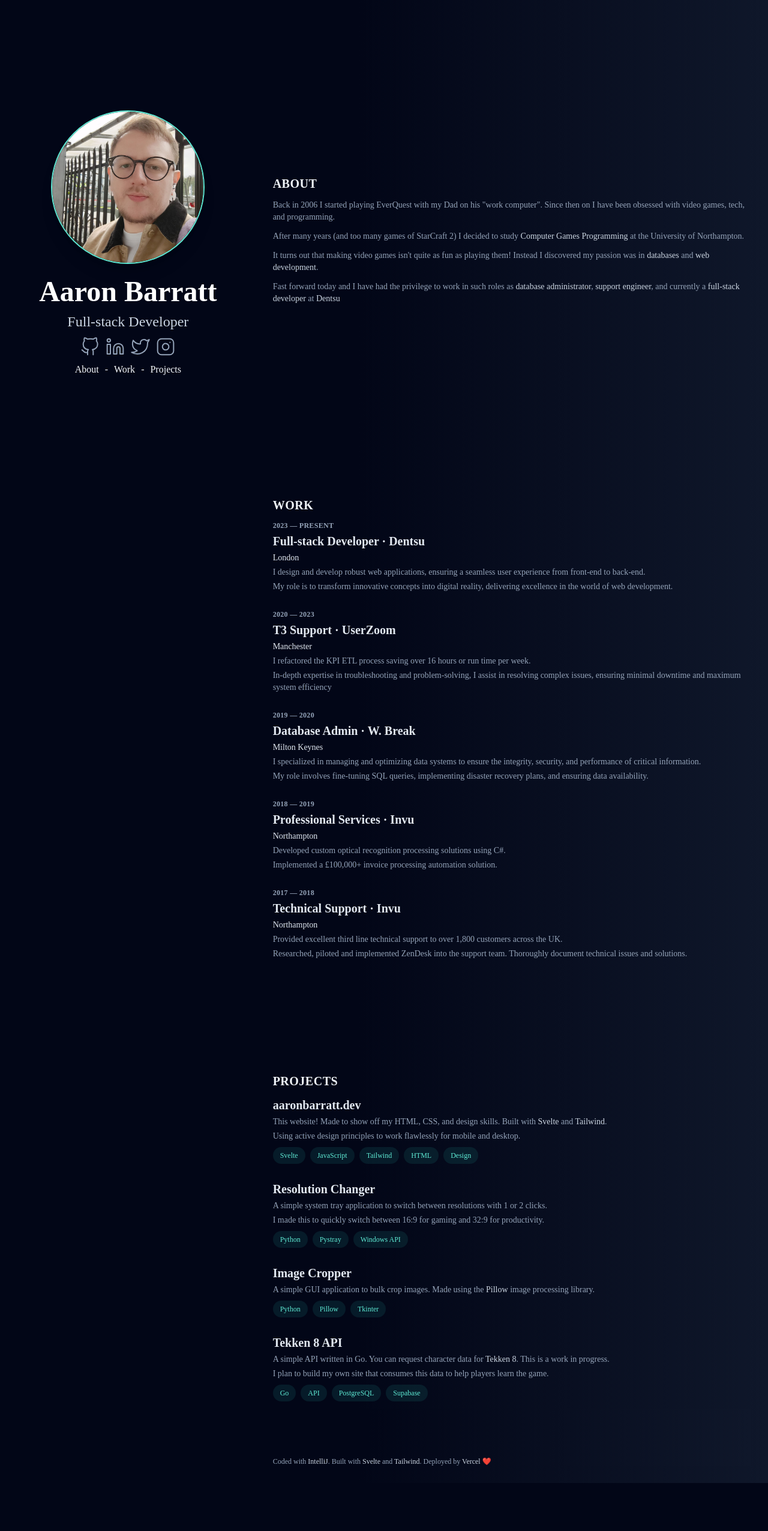
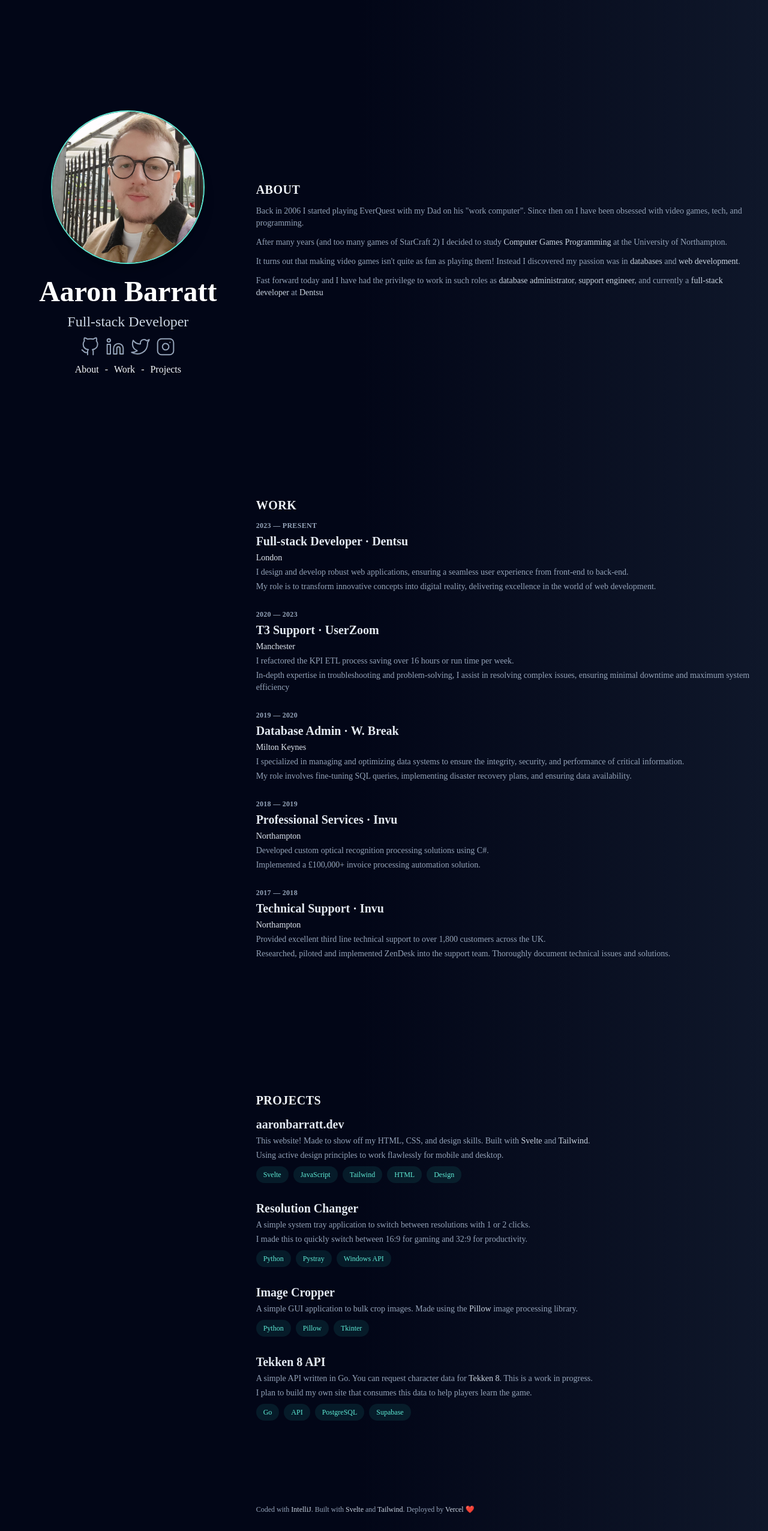
Before and after one commit to BanAaron/tailwind, a Svelte app: page / in a window 1280 px wide. Shown: the whole page at 60% size. Before the commit the page ends 2472 px from the top, so only its background shows below. Built offline with nearby package versions, Linux system fonts and the light colour scheme; a web font is replaced by a local one.

Commit message:
fixed padding for 19:9

```diff
--- a/src/App.svelte
+++ b/src/App.svelte
@@ -37,7 +37,7 @@
   <div class="col-start-1 col-end-1 h-auto min-h-screen w-auto content-center justify-center min-w-screen md:fixed md:w-1/2 xl:fixed xl:w-1/3"
        id="splash">
     <div
-      class="flex h-screen flex-col items-center justify-center bg-gradient-to-b from-slate-800 to-slate-900 space-y-2.5 md:to-45% md:to-slate-950 md:bg-gradient-to-r md:from-slate-950">
+      class="flex h-screen flex-col items-center justify-center bg-gradient-to-b from-slate-800 to-slate-900 space-y-2.5 md:to-45% md:to-slate-950 md:from-slate-950 md:bg-gradient-to-r">
       <img alt="selfie of Aaron Barratt"
            width="256"
            height="256"
@@ -101,7 +101,7 @@
           </svg>
         </a>
       </div>
-      <ul class="hidden  md:flex flex-row justify-evenly gap-2.5">
+      <ul class="hidden flex-row justify-evenly gap-2.5 md:flex">
         <li><a class="hover:text-teal-300" href="#about">About</a></li>
         <li>-</li>
         <li><a class="hover:text-teal-300" href="#work">Work</a></li>
@@ -112,7 +112,7 @@
   </div>
   <!-- about me section -->
   <div
-    class="col-start-1 col-end-2 flex h-screen flex-col justify-center bg-gradient-to-b from-slate-900 p-7 text-sm text-slate-400 space-y-3 to-slate-950 md:from-20% md:from-slate-950 md:col-start-2 md:col-end-3 md:bg-gradient-to-r md:to-slate-900 lg:col-start-2 lg:col-end-4">
+    class="col-start-1 col-end-2 flex h-screen flex-col justify-center bg-gradient-to-b from-slate-900 p-7 text-sm text-slate-400 space-y-3 to-slate-950 md:from-20% md:from-slate-950 md:col-start-2 md:col-end-3 md:bg-gradient-to-r md:to-slate-900 md:pl-0 lg:col-start-2 lg:col-end-4">
     <h1 class="text-xl font-extrabold uppercase tracking-wide text-slate-100" id="about"><a class="hover:text-teal-300" href="#about">About</a></h1>
     <p>
       Back in 2006 I started playing EverQuest with my Dad on his "work computer". Since then on I have been obsessed with video games, tech, and programming.
@@ -137,7 +137,7 @@
   </div>
   <!-- jobs section -->
   <div
-    class="col-start-1 col-end-2 flex h-auto min-h-screen flex-col justify-center from-slate-900 p-7 text-base text-slate-400 bg-slate-950 space-y-3 md:from-20% md:from-slate-950 md:col-start-2 md:col-end-3 md:bg-gradient-to-r md:to-slate-900 lg:col-start-2 lg:col-end-4">
+    class="col-start-1 col-end-2 flex h-auto min-h-screen flex-col justify-center from-slate-900 p-7 text-base text-slate-400 bg-slate-950 space-y-3 md:from-20% md:from-slate-950 md:col-start-2 md:col-end-3 md:bg-gradient-to-r md:to-slate-900 md:pl-0 lg:col-start-2 lg:col-end-4">
     <h1 class="text-xl font-extrabold uppercase tracking-wide text-slate-100" id="work"><a class="hover:text-teal-300" href="#work">Work</a></h1>
     <div class="grid grid-cols-1 gap-7" id="jobs">
       <!-- Dentsu -->
@@ -205,7 +205,7 @@
   </div>
   <!-- projects -->
   <div
-    class="col-start-1 col-end-2 flex h-auto min-h-screen flex-col justify-center from-slate-900 p-7 pt-40 text-base text-slate-400 bg-slate-950 space-y-3 md:from-20% md:from-slate-950 md:col-start-2 md:col-end-3 md:bg-gradient-to-r md:to-slate-900 lg:col-start-2 lg:col-end-4">
+    class="col-start-1 col-end-2 flex h-auto min-h-screen flex-col justify-center from-slate-900 p-7 pt-40 text-base text-slate-400 bg-slate-950 space-y-3 md:from-20% md:from-slate-950 md:col-start-2 md:col-end-3 md:bg-gradient-to-r md:to-slate-900 md:pl-0 lg:col-start-2 lg:col-end-4">
     <h1 class="text-xl font-extrabold uppercase tracking-wide text-slate-100" id="projects"><a class="hover:text-teal-300" href="#projects">Projects</a></h1>
     <div class="grid grid-cols-1 gap-7" id="projects">
       <!-- aaronbarratt.dev -->
@@ -309,9 +309,10 @@
         </ul>
       </div>
     </div>
+  </div>
   <!-- footer -->
   <div
-      class="col-start-1 col-end-2 flex h-auto flex-col justify-center from-slate-900 pt-20 text-base text-slate-400 bg-slate-950 space-y-3 md:from-20% md:from-slate-950 md:col-start-2 md:col-end-3 md:bg-gradient-to-r md:to-slate-900 lg:col-start-2 lg:col-end-4">
+    class="col-start-1 col-end-2 flex h-auto flex-col justify-center from-slate-900 p-7 pt-20 text-base text-slate-400 bg-slate-950 space-y-3 md:from-20% md:from-slate-950 md:col-start-2 md:col-end-3 md:bg-gradient-to-r md:to-slate-900 md:pl-0 lg:col-start-2 lg:col-end-4">
     <footer class="text-center md:text-left">
       <p class="text-xs">
         Coded with <a class="text-slate-300 hover:text-teal-300" href="https://www.jetbrains.com/webstorm/">IntelliJ</a>.
@@ -336,4 +337,3 @@
     </footer>
   </div>
 </div>
-</div>
```
Lines whose indentation alone changed are shown as unchanged.
